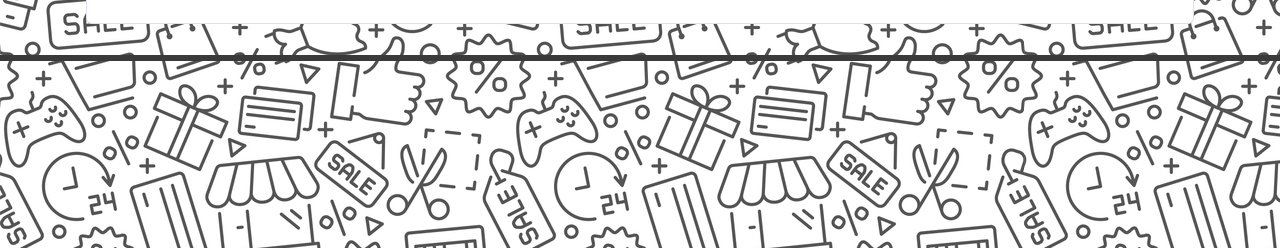
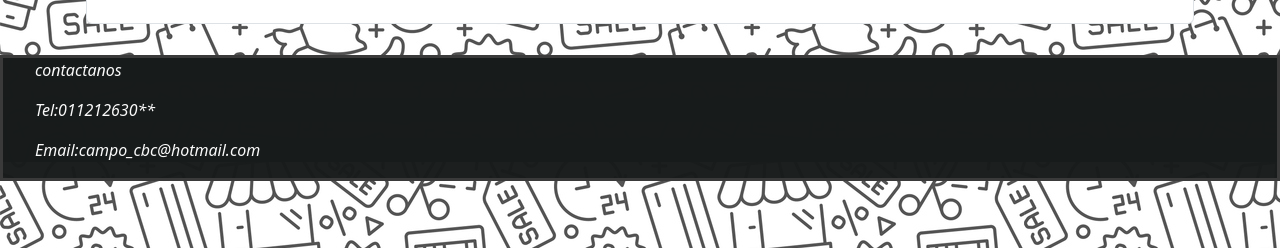
Before and after one commit to nahuelcampo99/tercera-preentregacampo, a plain HTML site: page html/acerca-de-nosotros.html in a window 1280 px wide. Shown: the part 552-800 px from the top of the page. Drawn offline with nearby package versions, Linux system fonts and the light colour scheme.

Commit message:
agregado de footer el html: acerca de nosotros

```diff
--- a/html/acerca-de-nosotros.html
+++ b/html/acerca-de-nosotros.html
@@ -131,7 +131,15 @@
 
     </main>
     <footer>
-
+<!--menu de pie de pagina-->
+<div>
+  <ul>
+   <li class="contacto"><p>contactanos</p></li>
+   <li class="telefono"><p>Tel:011212630**</p></li>
+   <li class="email"><p>Email:campo_cbc@hotmail.com</p></li>
+  </ul>
+ </div>
+<!--menu de pie de pagina-->
     </footer>
      <!-- bootstrap-->
    <script src="https://cdn.jsdelivr.net/npm/bootstrap@5.3.3/dist/js/bootstrap.bundle.min.js" integrity="sha384-YvpcrYf0tY3lHB60NNkmXc5s9fDVZLESaAA55NDzOxhy9GkcIdslK1eN7N6jIeHz" crossorigin="anonymous"></script>
```
